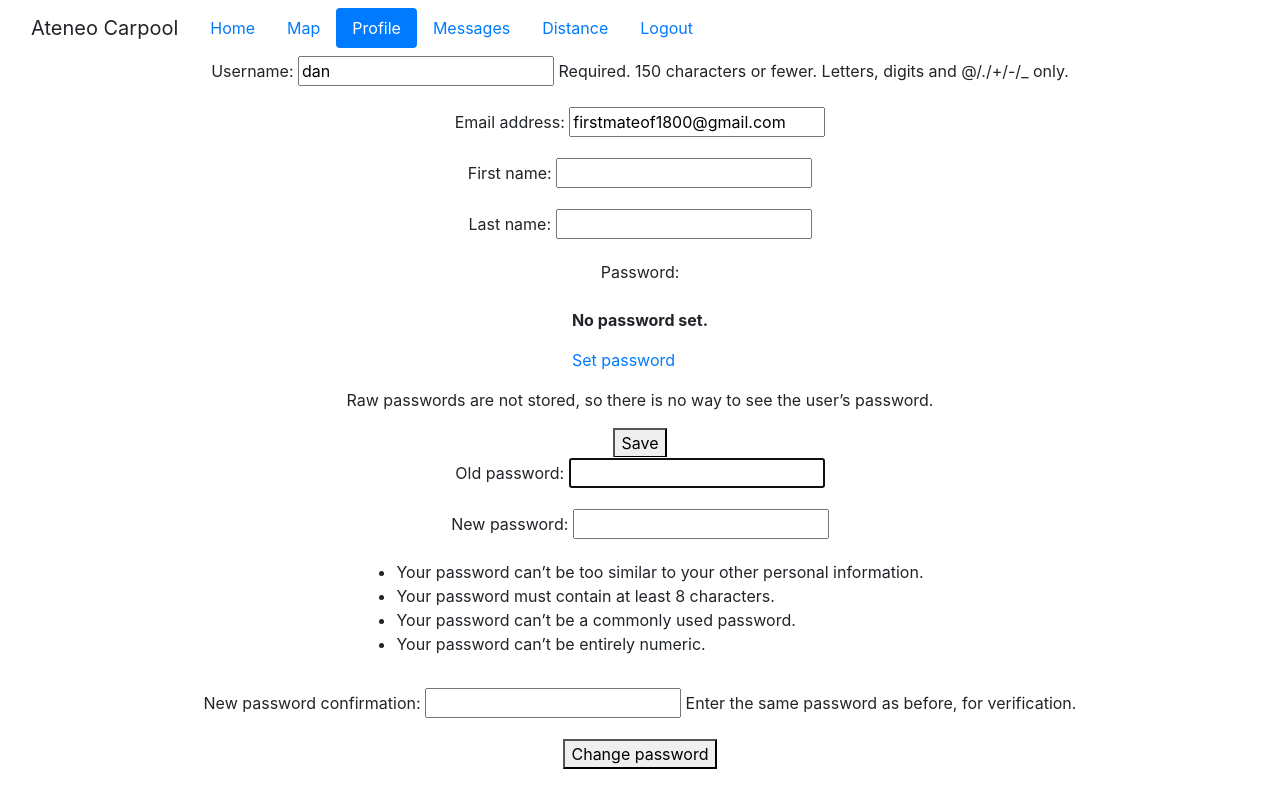
After one commit to alvin-andrada/CSCI-42-Project, a Django app: page /profile in a window 1280 px wide. The commit adds this page. Run offline with Django 5.2, Linux system fonts and the light colour scheme; a user stored in the database is signed in; some libraries are stand-ins or nearby versions.

Commit message:
added styling and navbar using bootstrap5

```diff
--- a/project_content/forms.py
+++ b/project_content/forms.py
@@ -3,7 +3,7 @@ from django.forms import ModelForm
 from .models import *
 
 # User authentication imports
-from django.contrib.auth.forms import UserCreationForm, AuthenticationForm
+from django.contrib.auth.forms import UserCreationForm, AuthenticationForm, UserChangeForm
 from django.contrib.auth.models import User
 from django.forms.widgets import PasswordInput, TextInput
 
@@ -19,16 +19,19 @@ modes = (
 class CreateUserForm(UserCreationForm):
 
     class Meta:
-
         model = User
-        fields = ['username', 'email', 'first_name',  'last_name', 'password1', 'password2']
-
+        fields = ['username', 'email', 'first_name', 'last_name', 'password1', 'password2']
 
 # - Authenticate a user
 class LoginForm(AuthenticationForm):
 
     username = forms.CharField(widget=TextInput())
     password = forms.CharField(widget=PasswordInput())
+
+class ProfileForm(UserChangeForm):
+    class Meta:
+        model = User
+        fields = ['username', 'email', 'first_name', 'last_name']
 
 class DistanceForm(ModelForm):
     from_location = forms.ModelChoiceField(label="Location from", required=True, queryset=Locations.objects.all())
--- a/project_content/models.py
+++ b/project_content/models.py
@@ -2,7 +2,6 @@ from django.db import models
 
 
 class Locations(models.Model):
-    club = models.CharField(max_length=500, blank=True, null=True)
     name = models.CharField(max_length=500)
     zipcode = models.CharField(max_length=200, blank=True, null=True)
     city = models.CharField(max_length=200, blank=True, null=True)
--- a/project_content/static/project_content/main.css
+++ b/project_content/static/project_content/main.css
@@ -57,7 +57,7 @@ form{
     flex-direction: column;
     justify-content: center;
     align-items: center;
-    width: 100%;
+    width: 80%;
 }
 
 .titleholder,
@@ -135,6 +135,4 @@ form{
     margin-top: 20px;
     margin-bottom: 20px;
     box-shadow: 0 0 20px rgba(0, 0, 0, .15);
-
-
 }
--- a/project_content/templates/project_content/base.html
+++ b/project_content/templates/project_content/base.html
@@ -20,15 +20,49 @@
     <script src="//cdnjs.cloudflare.com/ajax/libs/moment.js/2.8.4/moment.min.js"></script>
     <script src="//cdn.datatables.net/plug-ins/1.10.21/sorting/datetime-moment.js"></script>
 
-    <title> Carpool App</title>
+    <title>
+        {% block title %}
+            Carpool App
+        {% endblock title %}
+    </title>
 
 </head>
 
 <body>
 
-<div class="topnav">
+    <nav class="navbar navbar-expand-lg bg-body-tertiary">
+        <div class="container-fluid">
+          <a class="navbar-brand">Ateneo Carpool</a>
+          <button class="navbar-toggler" type="button" data-bs-toggle="collapse" data-bs-target="#navbarSupportedContent" aria-controls="navbarSupportedContent" aria-expanded="false" aria-label="Toggle navigation">
+            <span class="navbar-toggler-icon"></span>
+          </button>
+          <div class="collapse navbar-collapse" id="navbarSupportedContent">
+            {% block nav_pills %}
+            <ul class="nav nav-pills">
+                <li class="nav-item">
+                    <a class="nav-link {% if request.resolver_match.url_name == 'home' %}active{% endif %}" href="{% url 'home' %}">Home</a>
+                </li>
+                <li class="nav-item">
+                    <a class="nav-link {% if request.resolver_match.url_name == 'map' %}active{% endif %}" href="{% url 'map' %}">Map</a>
+                </li>
+                <li class="nav-item">
+                    <a class="nav-link {% if request.resolver_match.url_name == 'profile' %}active{% endif %}" href="{% url 'profile' %}">Profile</a>
+                </li>
+                <li class="nav-item">
+                    <a class="nav-link {% if request.resolver_match.url_name == 'messages' %}active{% endif %}" href="#">Messages</a>
+                </li>
+                <li class="nav-item">
+                    <a class="nav-link {% if request.resolver_match.url_name == 'distance' %}active{% endif %}" href="{% url 'distance' %}">Distance</a>
+                </li>
+                <li class="nav-item">
+                    <a class="nav-link {% if request.resolver_match.url_name == 'user-logout' %}active{% endif %}" href="{% url 'user-logout' %}">Logout</a>
+                </li>
+            </ul>
+            {% endblock nav_pills %}
 
-</div>
+          </div>
+        </div>
+      </nav>
 
 {% block content %}
 
--- a/project_content/templates/project_content/map.html
+++ b/project_content/templates/project_content/map.html
@@ -67,7 +67,7 @@
 
 
     <div class="linkholder">
-        <a href="{% url 'my_home_view' %}"> Go to our homepage</a>
+        <a href="{% url 'home' %}"> Go to our homepage</a>
 
     </div>
 
--- /dev/null
+++ b/project_content/templates/project_content/profile.html
@@ -0,0 +1,17 @@
+{% extends 'project_content/base.html' %}
+{% block content %}
+
+<form method="post">
+    {% csrf_token %}
+    {{ form.as_p }}
+    <button type="submit">Save</button>
+  </form>
+
+  <form method="post">
+    {% csrf_token %}
+    {{ password_form.as_p }}
+    <button type="submit">Change password</button>
+  </form>
+
+
+{% endblock content %}
--- a/project_content/urls.py
+++ b/project_content/urls.py
@@ -6,10 +6,11 @@ urlpatterns = [
     path("", views.login_view, name='login'),
     path('register', views.register, name="register"),
     path('user-logout', views.user_logout, name="user-logout"),
-    path("home", HomeView.as_view(), name='my_home_view'),
-    path("geocoding/<int:pk>", GeocodingView.as_view(), name='my_geocoding_view'),
-    path("distance", DistanceView.as_view(), name='my_distance_view'),
-    path("map", MapView.as_view(), name='my_map_view'),
+    path("home", HomeView.as_view(), name='home'),
+    path('profile', views.profile_view, name='profile'),
+    path("geocoding/<int:pk>", GeocodingView.as_view(), name='geocoding'),
+    path("distance", DistanceView.as_view(), name='distance'),
+    path("map", MapView.as_view(), name='map'),
 
 
 
--- a/project_content/views.py
+++ b/project_content/views.py
@@ -11,6 +11,9 @@ from django.contrib.auth.models import auth
 from django.contrib.auth.decorators import login_required
 from django.contrib.auth import authenticate, login, logout
 from django.contrib.auth.mixins import LoginRequiredMixin
+
+from django.contrib.auth import update_session_auth_hash
+from django.contrib.auth.forms import PasswordChangeForm
 
 def register(request):
     form = CreateUserForm()
@@ -34,7 +37,7 @@ def login_view(request):
             user = authenticate(request, username=username, password=password)
             if user is not None:
                 auth.login(request, user)
-                return redirect("my_home_view")
+                return redirect("home")
 
     context = {'loginform':form}
     return render(request, 'project_content/login.html', context=context)
@@ -43,6 +46,25 @@ def login_view(request):
 def user_logout(request):
     auth.logout(request)
     return redirect("login")
+
+@login_required
+def profile_view(request):
+    if request.method == 'POST':
+        form = ProfileForm(request.POST, instance=request.user)
+        if form.is_valid():
+            form.save()
+            update_session_auth_hash(request, request.user)
+            return redirect('profile')
+    else:
+        form = ProfileForm(instance=request.user)
+
+    password_form = PasswordChangeForm(user=request.user)
+
+    context = {
+        'form': form,
+        'password_form': password_form,
+    }
+    return render(request, 'project_content/profile.html', context)
 
 
 class HomeView(LoginRequiredMixin, ListView):
--- a/requirements.txt
+++ b/requirements.txt
@@ -2,6 +2,7 @@ asgiref==3.7.2
 certifi==2024.2.2
 charset-normalizer==3.3.2
 crispy-bootstrap4==2024.1
+crispy-bootstrap5==2024.2
 Django==5.0.1
 django-ckeditor==6.5.1
 django-crispy-forms==2.1
@@ -10,8 +11,8 @@ googlemaps==4.10.0
 humanfriendly==10.0
 idna==3.6
 jsmin==3.0.1
+psycopg2-binary==2.9.3
 pyreadline3==3.4.1
-psycopg2-binary==2.9.3
 requests==2.31.0
 sqlparse==0.4.4
 typing_extensions==4.9.0
```
Also changed, not shown: project_content/templates/project_content/edit_profile.html (added, +7 -0 lines), project_content/templates/project_content/home.html (+1 -17 lines), project_content/templates/project_content/login.html (+16 -8 lines), project_content/templates/project_content/register.html (+16 -9 lines), webapp/settings.py (+5 -2 lines), db.sqlite3.
